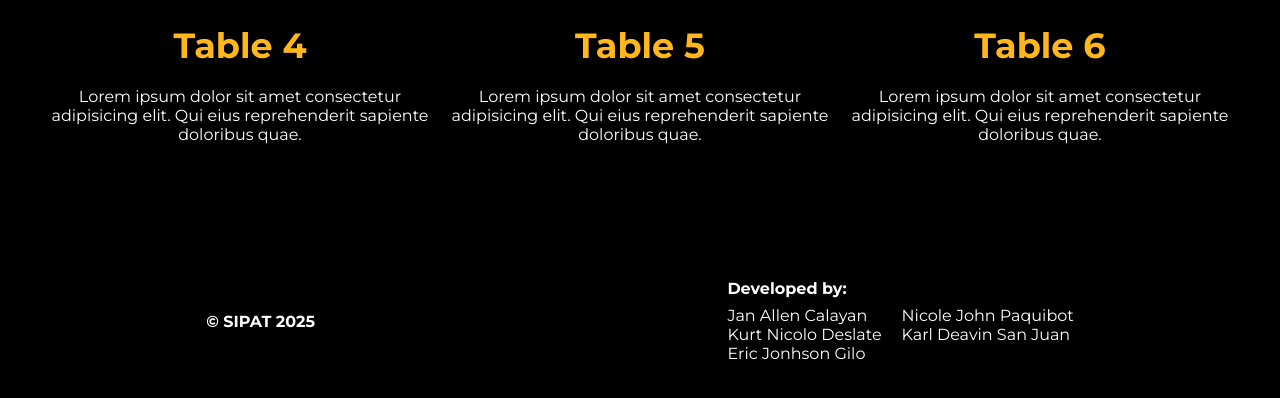
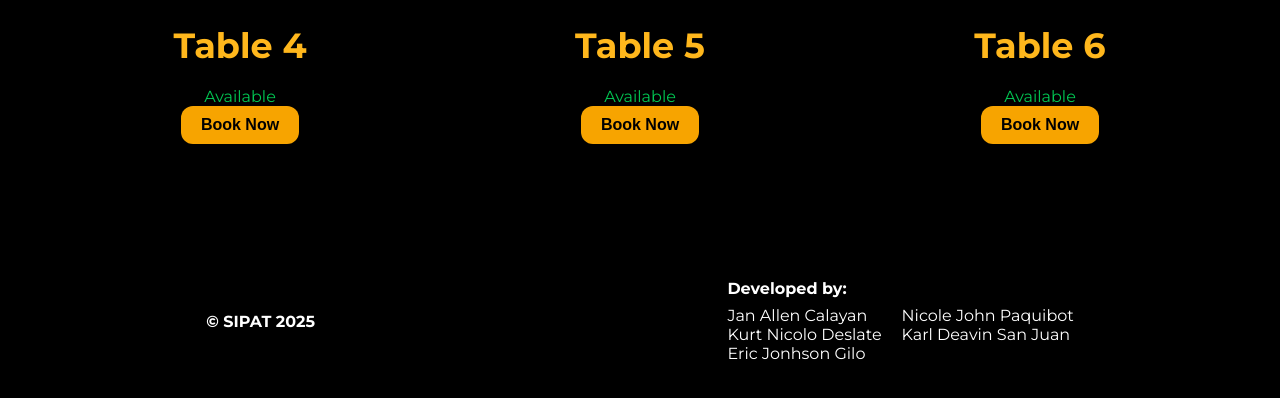
Before and after one commit to its-kort/AppDev, a PHP site: page /main.php in a window 1280 px wide. Shown: the part 1843-2241 px from the top of the page. Run offline with PHP 8.4, Linux system fonts and the light colour scheme; tables that the repository leaves empty or names only in its code hold one stand-in row (values such as "Sample post").

Commit message:
Reservations

```diff
--- a/Code/src/css/reservation.css
+++ b/Code/src/css/reservation.css
@@ -48,3 +48,60 @@ p {
     filter: hue-rotate(-60deg);
     margin-bottom: 25px;
 }
+
+
+.view-btn {
+    background-color: #ffae00;
+    color: rgb(0, 0, 0);
+    font-size: 17px;
+    font-weight: bold;
+    margin-top: 50px;
+    padding: 16px;
+    text-align: center;
+    text-decoration: none;
+    border: none;
+    transition: all .3s ease;
+    border-radius: 10px;
+}
+
+.view-btn:hover {
+    cursor: pointer;
+    transform: scale(95%);
+    background-color: #ef9000;
+
+}
+
+.view-btn:active {
+    transform: scale(80%);
+}
+
+.view-more-btn {
+    display: inline-block;
+    background-color: #f7a400;
+    color: black;
+    padding: 10px 20px;
+    font-weight: 600;
+    text-decoration: none;
+    border: none;
+    border-radius: 12px;
+    box-shadow: 0 2px 4px rgba(0,0,0,0.2);
+    transition: background-color 0.3s ease;
+    font-size: 1rem;
+    cursor: pointer;
+}
+
+.view-more-btn:hover:not(:disabled) {
+    background-color: #d98f00;
+}
+
+.view-more-btn:disabled {
+    opacity: 0.5;
+    cursor: not-allowed;
+}
+.status.available {
+    color: #00c853; /* Material green */
+}
+
+.status.booked {
+    color: #d50000; /* Material red */
+}
--- a/Code/src/css/style.css
+++ b/Code/src/css/style.css
@@ -45,28 +45,3 @@ a {
     text-transform: uppercase;
     letter-spacing: 5px;
 }
-
-.view-btn {
-    background-color: #ffae00;
-    color: rgb(0, 0, 0);
-    font-size: 17px;
-    font-weight: bold;
-    margin-top: 50px;
-    padding: 16px;
-    text-align: center;
-    text-decoration: none;
-    border: none;
-    transition: all .3s ease;
-    border-radius: 10px;
-}
-
-.view-btn:hover {
-    cursor: pointer;
-    transform: scale(95%);
-    background-color: #ef9000;
-
-}
-
-.view-btn:active {
-    transform: scale(80%);
-}
--- a/Code/src/pages/reservation.php
+++ b/Code/src/pages/reservation.php
@@ -1,7 +1,9 @@
 <head>
     <link rel="stylesheet" href="./css/reservation.css">
+
 </head>
 
+<?php require_once 'reservation/tablestatus.inc.php'; ?>
 <div class="reservation-container">
     <div class="heading">Reservations</div>
     <p>An active list of reserved tables.</p>
@@ -10,7 +12,18 @@
             <img class="table-img" src="../assets/images/table.png" alt="table">
             <div class="table-details">
                 <div class="heading">Table 1</div>
-                <div class="details">Lorem ipsum dolor sit amet consectetur adipisicing elit. Qui eius reprehenderit sapiente doloribus quae.</div>
+
+                <div class="details"><?php echo $tableStatuses[1]['status']; ?></div>
+
+                <form action="pages/booking.php" method="post">
+                <input type="hidden" name="table" value="1">
+                <button type="submit"
+                class="view-more-btn"
+                <?= !$tableStatuses[1]['available'] ? 'style="pointer-events:none; opacity:0.5;" disabled' : '' ?>>
+                Book Now
+                </button>
+                </form>
+
             </div>
         </div>
 
@@ -18,7 +31,18 @@
             <img class="table-img" src="../assets/images/table.png" alt="table">
             <div class="table-details">
                 <div class="heading">Table 2</div>
-                <div class="details">Lorem ipsum dolor sit amet consectetur adipisicing elit. Qui eius reprehenderit sapiente doloribus quae.</div>
+
+                <div class="details"><?php echo $tableStatuses[2]['status']; ?></div>
+
+                <form action="pages/booking.php" method="post">
+                <input type="hidden" name="table" value="2">
+                <button type="submit"
+                class="view-more-btn"
+                <?= !$tableStatuses[2]['available'] ? 'style="pointer-events:none; opacity:0.5;" disabled' : '' ?>>
+                Book Now
+                </button>
+                </form>
+
             </div>
         </div>
 
@@ -26,7 +50,18 @@
             <img class="table-img" src="../assets/images/table.png" alt="table">
             <div class="table-details">
                 <div class="heading">Table 3</div>
-                <div class="details">Lorem ipsum dolor sit amet consectetur adipisicing elit. Qui eius reprehenderit sapiente doloribus quae.</div>
+
+                <div class="details"><?php echo $tableStatuses[3]['status']; ?></div>
+
+                <form action="pages/booking.php" method="post">
+                <input type="hidden" name="table" value="3">
+                <button type="submit"
+                class="view-more-btn"
+                <?= !$tableStatuses[3]['available'] ? 'style="pointer-events:none; opacity:0.5;" disabled' : '' ?>>
+                Book Now
+                </button>
+                </form>
+
             </div>
         </div>
 
@@ -34,7 +69,18 @@
             <img class="table-img" src="../assets/images/table.png" alt="table">
             <div class="table-details">
                 <div class="heading">Table 4</div>
-                <div class="details">Lorem ipsum dolor sit amet consectetur adipisicing elit. Qui eius reprehenderit sapiente doloribus quae.</div>
+
+                <div class="details"><?php echo $tableStatuses[4]['status']; ?></div>
+
+                <form action="pages/booking.php" method="post">
+                <input type="hidden" name="table" value="4">
+                <button type="submit"
+                class="view-more-btn"
+                <?= !$tableStatuses[4]['available'] ? 'style="pointer-events:none; opacity:0.5;" disabled' : '' ?>>
+                Book Now
+                </button>
+                </form>
+
             </div>
         </div>
 
@@ -42,7 +88,18 @@
             <img class="table-img" src="../assets/images/table.png" alt="table">
             <div class="table-details">
                 <div class="heading">Table 5</div>
-                <div class="details">Lorem ipsum dolor sit amet consectetur adipisicing elit. Qui eius reprehenderit sapiente doloribus quae.</div>
+
+                <div class="details"><?php echo $tableStatuses[5]['status']; ?></div>
+
+                <form action="pages/booking.php" method="post">
+                <input type="hidden" name="table" value="5">
+                <button type="submit"
+                class="view-more-btn"
+                <?= !$tableStatuses[5]['available'] ? 'style="pointer-events:none; opacity:0.5;" disabled' : '' ?>>
+                Book Now
+                </button>
+                </form>
+
             </div>
         </div>
 
@@ -50,7 +107,18 @@
             <img class="table-img" src="../assets/images/table.png" alt="table">
             <div class="table-details">
                 <div class="heading">Table 6</div>
-                <div class="details">Lorem ipsum dolor sit amet consectetur adipisicing elit. Qui eius reprehenderit sapiente doloribus quae.</div>
+
+                <div class="details"><?php echo $tableStatuses[6]['status']; ?></div>
+
+                <form action="pages/booking.php" method="post">
+                <input type="hidden" name="table" value="6">
+                <button type="submit"
+                class="view-more-btn"
+                <?= !$tableStatuses[6]['available'] ? 'style="pointer-events:none; opacity:0.5;" disabled' : '' ?>>
+                Book Now
+                </button>
+                </form>
+
             </div>
         </div>
     </div>
--- /dev/null
+++ b/Code/src/reservation/database.inc.php
@@ -0,0 +1,17 @@
+<?php
+//Connecting sa database
+
+    define("DB_HOST", "localhost");
+    define("DB_USER", "root");
+    define("DB_NAME", "reservation");
+    define("DB_PASS", "");
+
+    try{
+
+        $pdo = new PDO("mysql:host=".DB_HOST.";dbname=".DB_NAME, DB_USER, DB_PASS);
+        $pdo->setAttribute(PDO::ATTR_ERRMODE, PDO::ERRMODE_EXCEPTION);
+
+
+    } catch (Exception $e) {
+        echo "Error: " . $e->getMessage() . ". <br>";
+    }
--- /dev/null
+++ b/Code/src/reservation/tablestatus.inc.php
@@ -0,0 +1,54 @@
+
+<?php
+require_once 'database.inc.php';
+
+$maxSlots = 12;
+$tableStatuses = [];
+
+function getAvailableSlotsForTable($pdo, $tableNum) {
+    $open = 12;
+    $close = 22;
+
+    $stmt = $pdo->prepare("SELECT res_Time, res_Duration FROM reservation
+                           WHERE table_Number = ? AND DATE(res_Time) = CURDATE()");
+    $stmt->execute([$tableNum]);
+    $reservations = $stmt->fetchAll(PDO::FETCH_ASSOC);
+
+    for ($hour = $open; $hour < $close; $hour++) {
+        $start = sprintf('%02d:00', $hour);
+        $startDT = DateTime::createFromFormat('H:i', $start);
+        $endDT = clone $startDT;
+        $endDT->add(new DateInterval("PT1H"));
+        $end = $endDT->format('H:i');
+
+        $isFree = true;
+        foreach ($reservations as $res) {
+            $resStart = $res['res_Time'];
+            $resEnd = $res['res_Duration'];
+
+            if ($start < $resEnd && $resStart < $end) {
+                $isFree = false;
+                break;
+            }
+        }
+
+        if ($isFree) {
+            return true; // At least 1 slot free
+        }
+    }
+
+    return false; // No free slot
+}
+
+for ($tableNumber = 1; $tableNumber <= 6; $tableNumber++) {
+    $isAvailable = getAvailableSlotsForTable($pdo, $tableNumber);
+
+    $statusText = $isAvailable
+        ? "<span class='status available'>Available</span>"
+        : "<span class='status booked'>Fully Booked</span>";
+
+    $tableStatuses[$tableNumber] = [
+        'status' => $statusText,
+        'available' => $isAvailable
+    ];
+}
```
Also changed, not shown: Code/src/pages/booking.php (added, +89 -0 lines), Code/src/reservation/formhandler.inc.php (added, +57 -0 lines), Code/src/reservation/success.php (added, +19 -0 lines), Code/src/css/booking.css (added).
